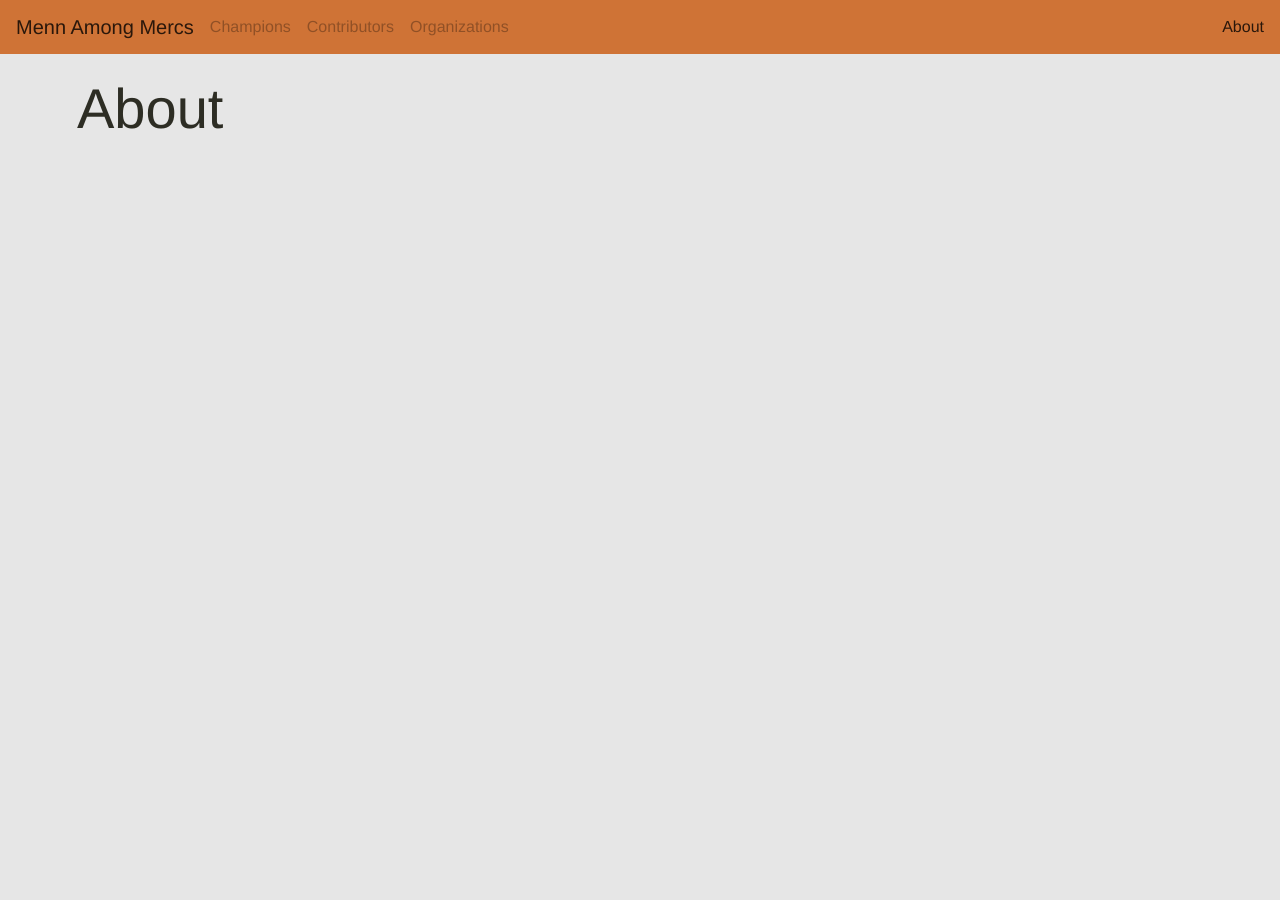
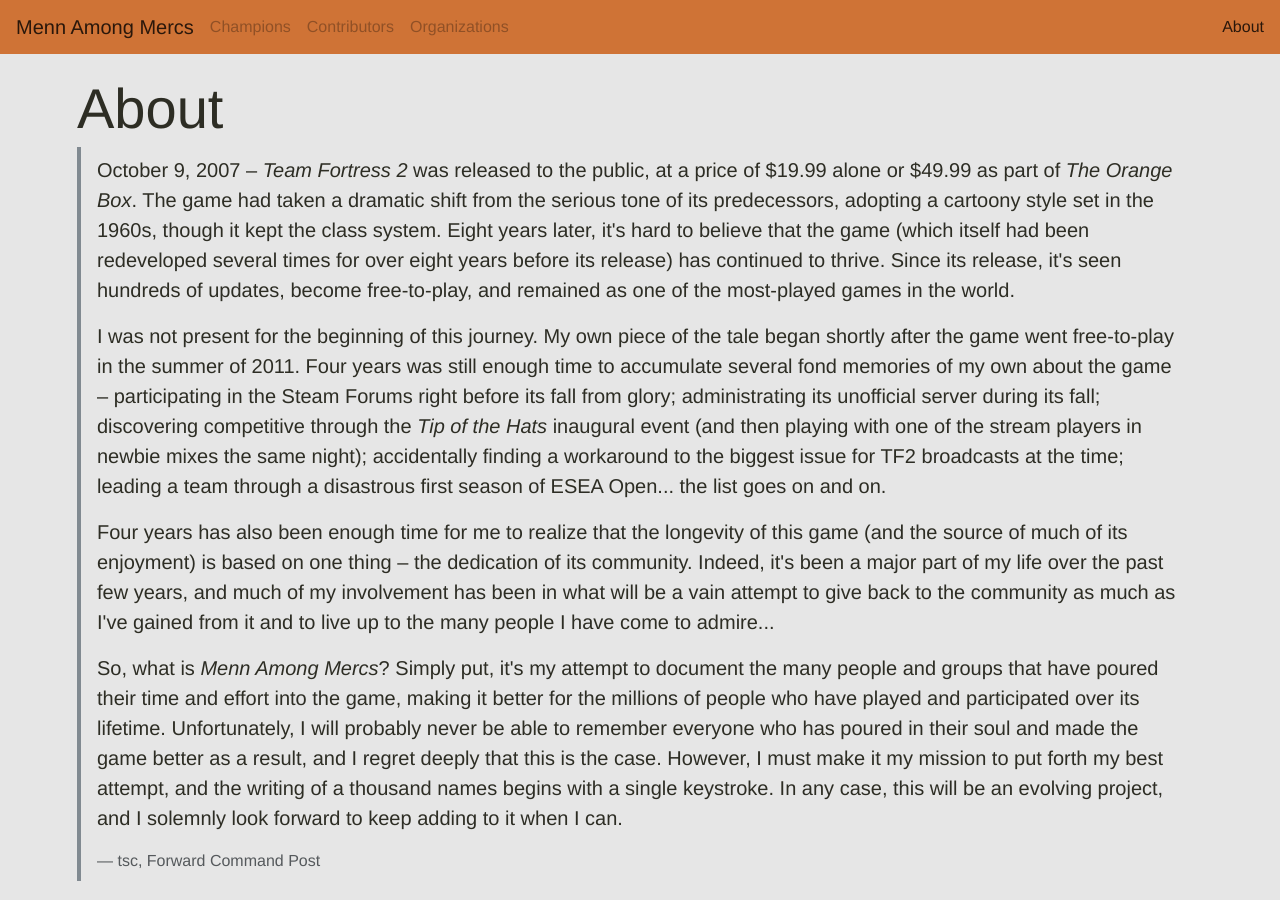
Before and after one commit to fwdcp/MennAmongMercs, a Jekyll site: the page built from about.html, in a window 1280 px wide. Built offline with Jekyll 4.4.1, drawn with Linux system fonts in a browser that asks for light colours; nearby versions of some CDN libraries; a style sheet for code colours, icons or effects is not loaded.

Commit message:
Add about letter.

```diff
--- a/_includes/header.html
+++ b/_includes/header.html
@@ -21,7 +21,7 @@
                 </li>
             </ul>
             <ul class="nav navbar-nav pull-right">
-                <li class="nav-item {% if page.path == 'about.md' %} active {% endif %}">
+                <li class="nav-item {% if page.path == 'about.html' %} active {% endif %}">
                     <a class="nav-link" href="/about">About</a>
                 </li>
             </ul>
--- /dev/null
+++ b/about.html
@@ -0,0 +1,17 @@
+---
+title: About
+layout: content
+permalink: /about/
+---
+
+<blockquote class="blockquote">
+    <p>October 9, 2007 &ndash; <em>Team Fortress 2</em> was released to the public, at a price of $19.99 alone or $49.99 as part of <em>The Orange Box</em>. The game had taken a dramatic shift from the serious tone of its predecessors, adopting a cartoony style set in the 1960s, though it kept the class system. Eight years later, it's hard to believe that the game (which itself had been redeveloped several times for over eight years before its release) has continued to thrive. Since its release, it's seen hundreds of updates, become free-to-play, and remained as one of the most-played games in the world.</p>
+
+    <p>I was not present for the beginning of this journey. My own piece of the tale began shortly after the game went free-to-play in the summer of 2011. Four years was still enough time to accumulate several fond memories of my own about the game &ndash; participating in the Steam Forums right before its fall from glory; administrating its unofficial server during its fall; discovering competitive through the <em>Tip of the Hats</em> inaugural event (and then playing with one of the stream players in newbie mixes the same night); accidentally finding a workaround to the biggest issue for TF2 broadcasts at the time; leading a team through a disastrous first season of ESEA Open... the list goes on and on.</p>
+
+    <p>Four years has also been enough time for me to realize that the longevity of this game (and the source of much of its enjoyment) is based on one thing &ndash; the dedication of its community. Indeed, it's been a major part of my life over the past few years, and much of my involvement has been in what will be a vain attempt to give back to the community as much as I've gained from it and to live up to the many people I have come to admire...</p>
+
+    <p>So, what is <em>Menn Among Mercs</em>? Simply put, it's my attempt to document the many people and groups that have poured their time and effort into the game, making it better for the millions of people who have played and participated over its lifetime. Unfortunately, I will probably never be able to remember everyone who has poured in their soul and made the game better as a result, and I regret deeply that this is the case. However, I must make it my mission to put forth my best attempt, and the writing of a thousand names begins with a single keystroke. In any case, this will be an evolving project, and I solemnly look forward to keep adding to it when I can.</p>
+
+    <footer>tsc, Forward Command Post</footer>
+</blockquote>
```
Also changed, not shown: about.md (deleted, +0 -5 lines).
